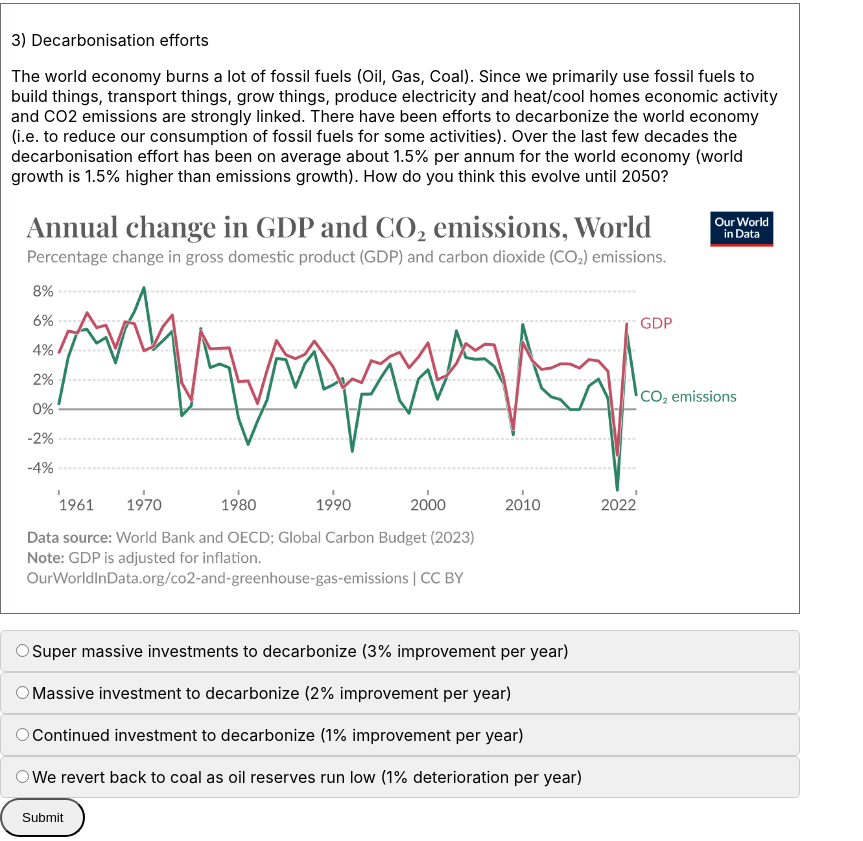
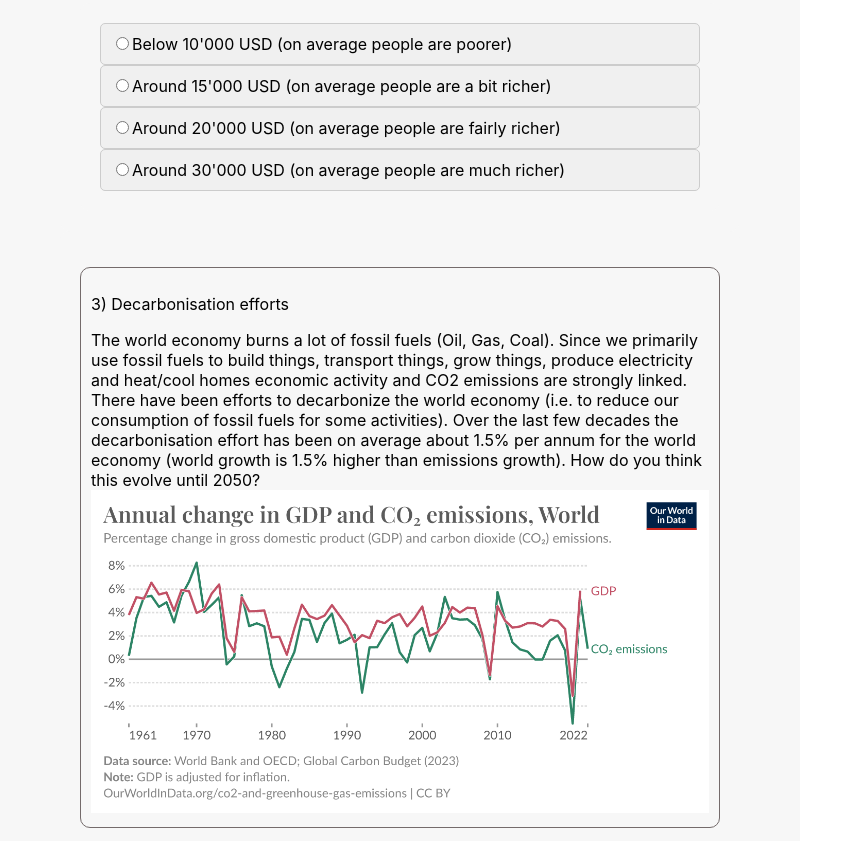
Before and after one commit to nicol4sb/kayaquiz, a React app in the folder kaya-react-frontend/: page / in a window 1280 px wide. Shown: the part 745-1586 px from the top of the page, without its empty margins (0-863 px from the left). Built offline with nearby package versions, Linux system fonts and the light colour scheme.

Commit message:
css changes and text and assets

```diff
--- a/kaya-react-frontend/src/components/IntroParagraph/IntroParagraph.css
+++ b/kaya-react-frontend/src/components/IntroParagraph/IntroParagraph.css
@@ -3,9 +3,4 @@
   background-color: #ebc6c6;
   padding: 10px;
   border: 1px solid #746b6b;
-  display: flex;
-  flex-direction: column;
-  align-items: center;
-  justify-content: center;
-  max-width: 800px;
 }
--- a/kaya-react-frontend/src/components/KayaQuizForm/Form.css
+++ b/kaya-react-frontend/src/components/KayaQuizForm/Form.css
@@ -1,19 +1,6 @@
 /* Form.css */
-.form-container {
-    display: flex;
-    flex-direction: column;
-    align-items: center;
-    justify-content: center;
-    align-items: center;
-}
-
 .question {
   margin-bottom: 20px;
-}
-
-img {
-  display: block; /* Make the image a block element to allow for margin and padding */
-  margin-top: 10px; /* Add some space between the text and the image */
 }
 
 .option-container label {
@@ -22,7 +9,6 @@ img {
   background-color: #f0f0f0; /* Grey background color */
   border: 1px solid #ccc;
   border-radius: 5px;
-  cursor: pointer;
   transition: background-color 0.3s ease;
 }
 
@@ -35,12 +21,9 @@ img {
   border-color: #999; /* Change border color on selection */
 }
 
-.submit-button{
+.submit-button {
+  display: block;
+  margin: 0 auto; /* Center horizontally */
   padding: 10px 20px;
   border-radius: 50px;
-  display: flex;
-  flex-direction: column;
-  align-items: center;
-  justify-content: center;
-  align-items: center;
 }
--- a/kaya-react-frontend/src/components/Questions/Question.css
+++ b/kaya-react-frontend/src/components/Questions/Question.css
@@ -2,11 +2,5 @@
 .question {
   padding: 10px;
   border: 1px solid #746b6b;
-  max-width: 800px;
   margin: 0 auto;
 }
-
-img {
-  width: 100%; /* Make the image fill the width of its container */
-  height: auto; /* Maintain the aspect ratio of the image */
-}
--- a/kaya-react-frontend/src/components/Results/Results.css
+++ b/kaya-react-frontend/src/components/Results/Results.css
@@ -6,11 +6,3 @@
   justify-content: center;
   align-items: center;
 }
-
-div{  max-width: 800px;}
-
-img {
-  display: block; /* Make the image a block element to allow for margin and padding */
-  margin-top: 10px; /* Add some space between the text and the image */
-  max-width: 800px;
-}
--- a/kaya-react-frontend/src/index.css
+++ b/kaya-react-frontend/src/index.css
@@ -1,13 +1,24 @@
 body {
   margin: 0;
-  font-family: -apple-system, BlinkMacSystemFont, 'Segoe UI', 'Roboto', 'Oxygen',
-    'Ubuntu', 'Cantarell', 'Fira Sans', 'Droid Sans', 'Helvetica Neue',
+  font-family: -apple-system, BlinkMacSystemFont, "Segoe UI", "Roboto", "Oxygen",
+    "Ubuntu", "Cantarell", "Fira Sans", "Droid Sans", "Helvetica Neue",
     sans-serif;
   -webkit-font-smoothing: antialiased;
   -moz-osx-font-smoothing: grayscale;
+  max-width: 800px;
 }
 
-code {
-  font-family: source-code-pro, Menlo, Monaco, Consolas, 'Courier New',
-    monospace;
+img {
+  width: 100%; /* Make the image fill the width of its container */
+  height: auto; /* Maintain the aspect ratio of the image */
 }
+
+div {
+  display: block;
+  max-width: 800px;
+  margin: 0 auto; /* Center horizontally */
+  padding: 20px;
+  background-color: #f7f7f7;
+  border-radius: 10px;
+  box-shadow: 0 0 0px rgba(0, 0, 0, 0.1);
+}
```
Also changed, not shown: kaya-react-frontend/build/asset-manifest.json, kaya-react-frontend/build/index.html, 4 other files.
